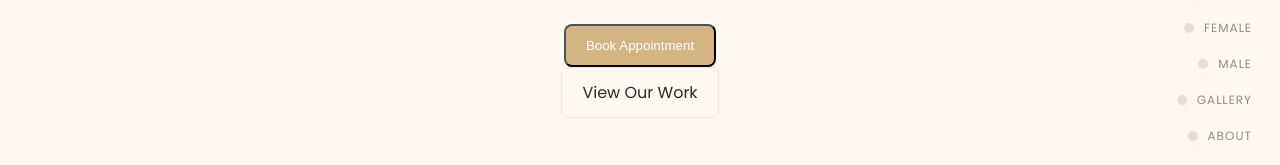
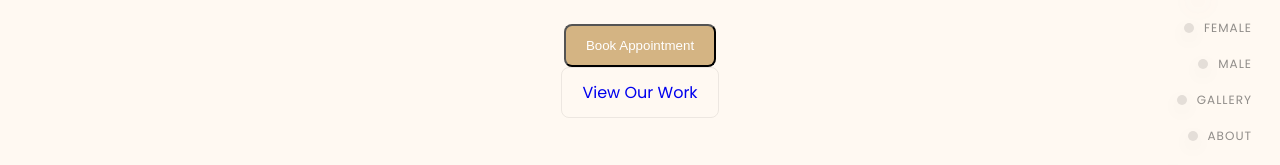
Before and after one commit to softbryanorg-star/Blossom-Braids-Beauty, a React (Vite) app: page / in a window 1280 px wide. Shown: the part 318-483 px from the top of the page. Built offline with nearby package versions, Linux system fonts and the light colour scheme.

Commit message:
What you changed

```diff
--- a/src/components/Hero.jsx
+++ b/src/components/Hero.jsx
@@ -1,6 +1,5 @@
 import React, { useMemo } from 'react'
 import { motion, useReducedMotion } from 'framer-motion'
-import { Link as ScrollLink } from 'react-scroll'
 
 const line1 = 'Blossom Braids'
 const line2 = '& Beauty'
@@ -43,7 +42,25 @@ export default function Hero({ onOpenBooking }) {
           </motion.button>
 
           <motion.div initial={{ opacity: 0, y: 12 }} animate={{ opacity: 1, y: 0 }} transition={{ delay: 1.15, duration: 0.45 }}>
-            <ScrollLink to="gallery" smooth offset={-80} duration={600} className="btn ghost">View Our Work</ScrollLink>
+            <a
+              href="#gallery"
+              className="btn ghost"
+              onClick={(e) => {
+                // attempt immediate jump first
+                const el = document.getElementById('gallery')
+                const offset = 80
+                if (el) {
+                  // immediate scroll, then apply offset
+                  el.scrollIntoView({ behavior: 'auto', block: 'start' })
+                  window.scrollBy(0, -offset)
+                } else {
+                  // fallback to hash navigation
+                  window.location.hash = '#gallery'
+                }
+              }}
+            >
+              View Our Work
+            </a>
           </motion.div>
         </div>
       </div>
```
